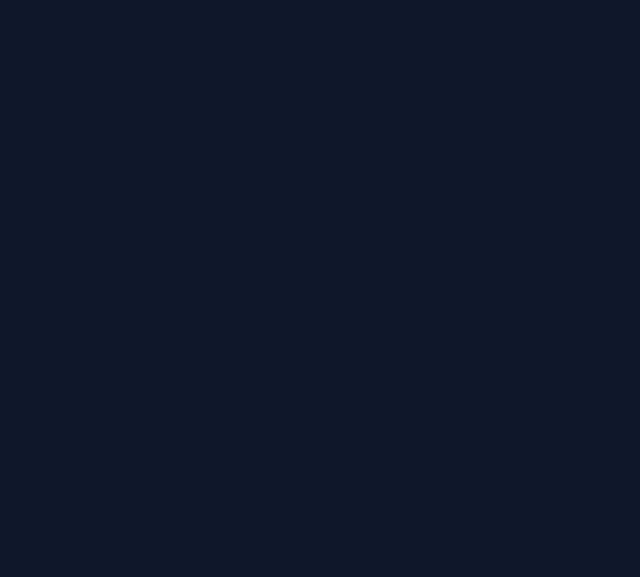
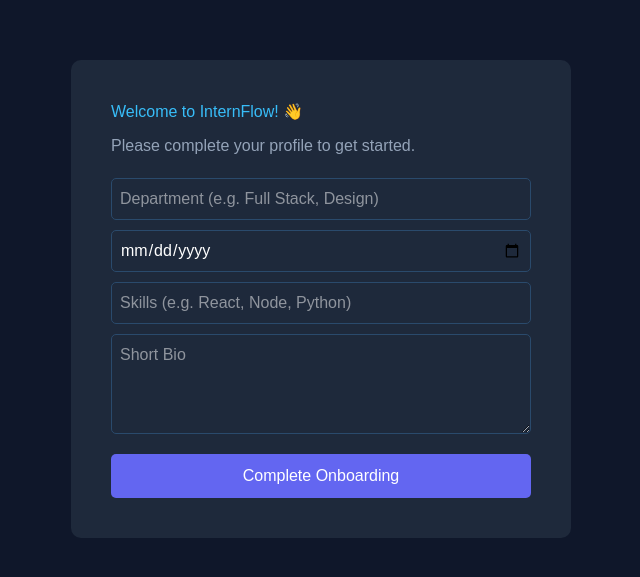
Before and after one commit to nayanranjandas777-cell/INTERNFLOW, a React app in the folder frontend/: page /onboarding in a window 1280 px wide. Before the commit this address had no page. Shown: the part 101-678 px from the top of the page, without its empty margins (319-959 px from the left). Built offline with nearby package versions, Linux system fonts and the light colour scheme; the HTML template or start-up script is replaced by a standard one.

Commit message:
add onboarding feature

```diff
--- a/frontend/src/App.jsx
+++ b/frontend/src/App.jsx
@@ -10,6 +10,7 @@
 import AdminTasks from './pages/AdminTasks'
 import AdminReports from './pages/AdminReports'
 import InternReports from './pages/InternReports'
+import Onboarding from './pages/Onboarding'
 
 function App() {
   return (
@@ -17,6 +18,7 @@
       <Routes>
         <Route path="/" element={<Login />} />
         <Route path="/register" element={<Register />} />
+        <Route path="/onboarding" element={<Onboarding />} />
         <Route path="/dashboard" element={<Dashboard />} />
         <Route path="/attendance" element={<Attendance />} />
         <Route path="/reports" element={<Reports />} />
--- /dev/null
+++ b/frontend/src/pages/Onboarding.jsx
@@ -0,0 +1,78 @@
+import { useState } from 'react'
+import axios from 'axios'
+import { useNavigate } from 'react-router-dom'
+
+const inputStyle = {
+  display: 'block', margin: '10px 0', padding: '8px',
+  width: '100%', background: '#1e293b', color: 'white',
+  border: '1px solid #2a4a6c', borderRadius: '5px',
+  boxSizing: 'border-box'
+}
+
+function Onboarding() {
+  const navigate = useNavigate()
+  const [form, setForm] = useState({
+    department: '',
+    startDate: '',
+    skills: '',
+    bio: ''
+  })
+  const [message, setMessage] = useState('')
+
+  const handleSubmit = async () => {
+    try {
+      const token = localStorage.getItem('token')
+      await axios.post(
+        `${import.meta.env.VITE_API_URL}/api/auth/onboarding`,
+        form,
+        { headers: { Authorization: `Bearer ${token}` } }
+      )
+      navigate('/dashboard')
+    } catch (err) {
+      setMessage('Error saving onboarding info')
+    }
+  }
+
+  return (
+    <div style={{ display:'flex', justifyContent:'center', alignItems:'center', minHeight:'100vh', background:'#0f172a' }}>
+      <div style={{ background:'#1e293b', padding:'40px', borderRadius:'10px', width:'500px' }}>
+        <h2 style={{ color:'#38bdf8', marginBottom:'10px' }}>Welcome to InternFlow! 👋</h2>
+        <p style={{ color:'#94a3b8', marginBottom:'20px' }}>Please complete your profile to get started.</p>
+        {message && <p style={{ color:'red' }}>{message}</p>}
+        <input
+          placeholder="Department (e.g. Full Stack, Design)"
+          value={form.department}
+          onChange={e => setForm({ ...form, department: e.target.value })}
+          style={inputStyle}
+        />
+        <input
+          type="date"
+          placeholder="Start Date"
+          value={form.startDate}
+          onChange={e => setForm({ ...form, startDate: e.target.value })}
+          style={inputStyle}
+        />
+        <input
+          placeholder="Skills (e.g. React, Node, Python)"
+          value={form.skills}
+          onChange={e => setForm({ ...form, skills: e.target.value })}
+          style={inputStyle}
+        />
+        <textarea
+          placeholder="Short Bio"
+          value={form.bio}
+          onChange={e => setForm({ ...form, bio: e.target.value })}
+          style={{ ...inputStyle, height: '100px' }}
+        />
+        <button
+          onClick={handleSubmit}
+          style={{ width:'100%', background:'#6366f1', color:'white', padding:'10px', border:'none', borderRadius:'5px', cursor:'pointer', fontSize:'16px', marginTop:'10px' }}
+        >
+          Complete Onboarding
+        </button>
+      </div>
+    </div>
+  )
+}
+
+export default Onboarding
--- a/frontend/src/pages/Register.jsx
+++ b/frontend/src/pages/Register.jsx
@@ -17,7 +17,7 @@
       )
       localStorage.setItem('token', res.data.token)
       localStorage.setItem('user', JSON.stringify(res.data.user))
-      navigate('/dashboard')
+      navigate('/onboarding')
     } catch (err) {
       setError('User already exists or invalid data')
     }
```
Also changed, not shown: 2 other files (tests, documents, lock files or other folders).
